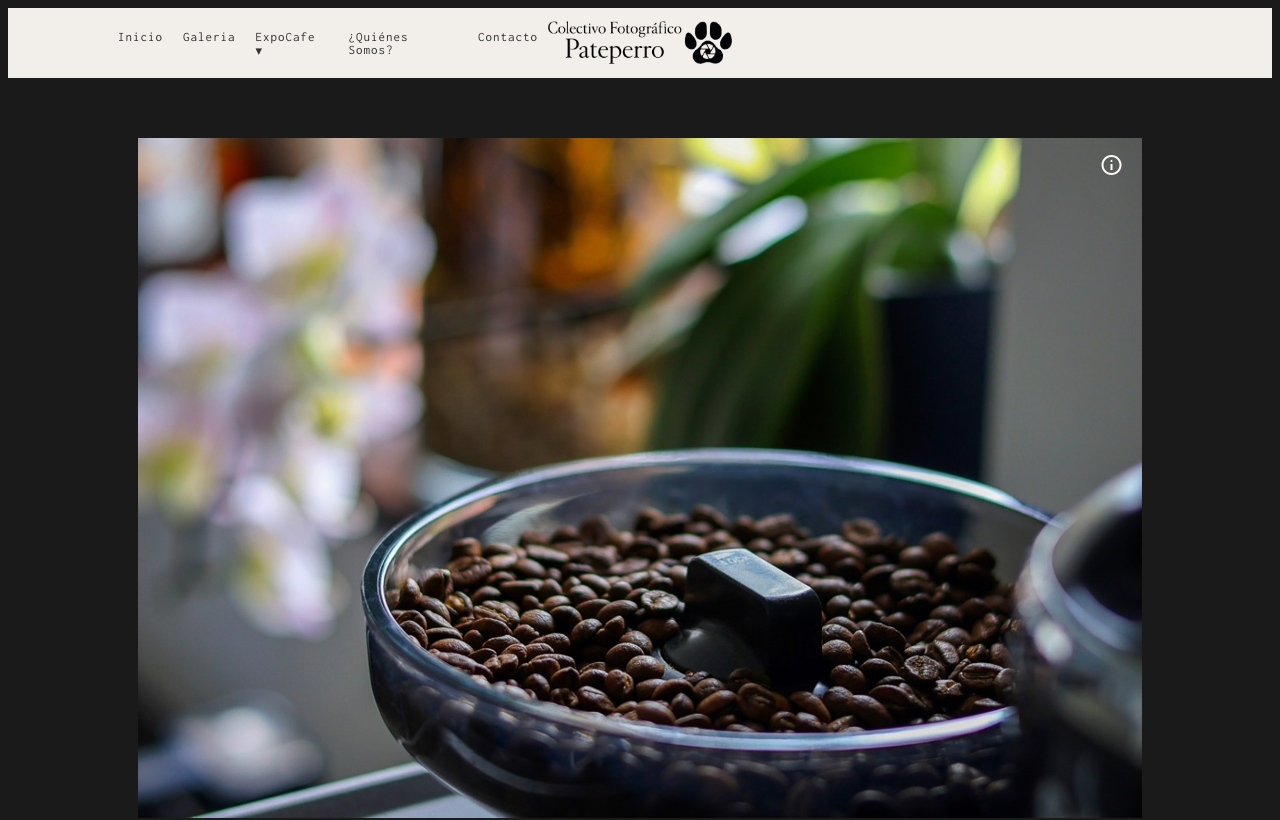
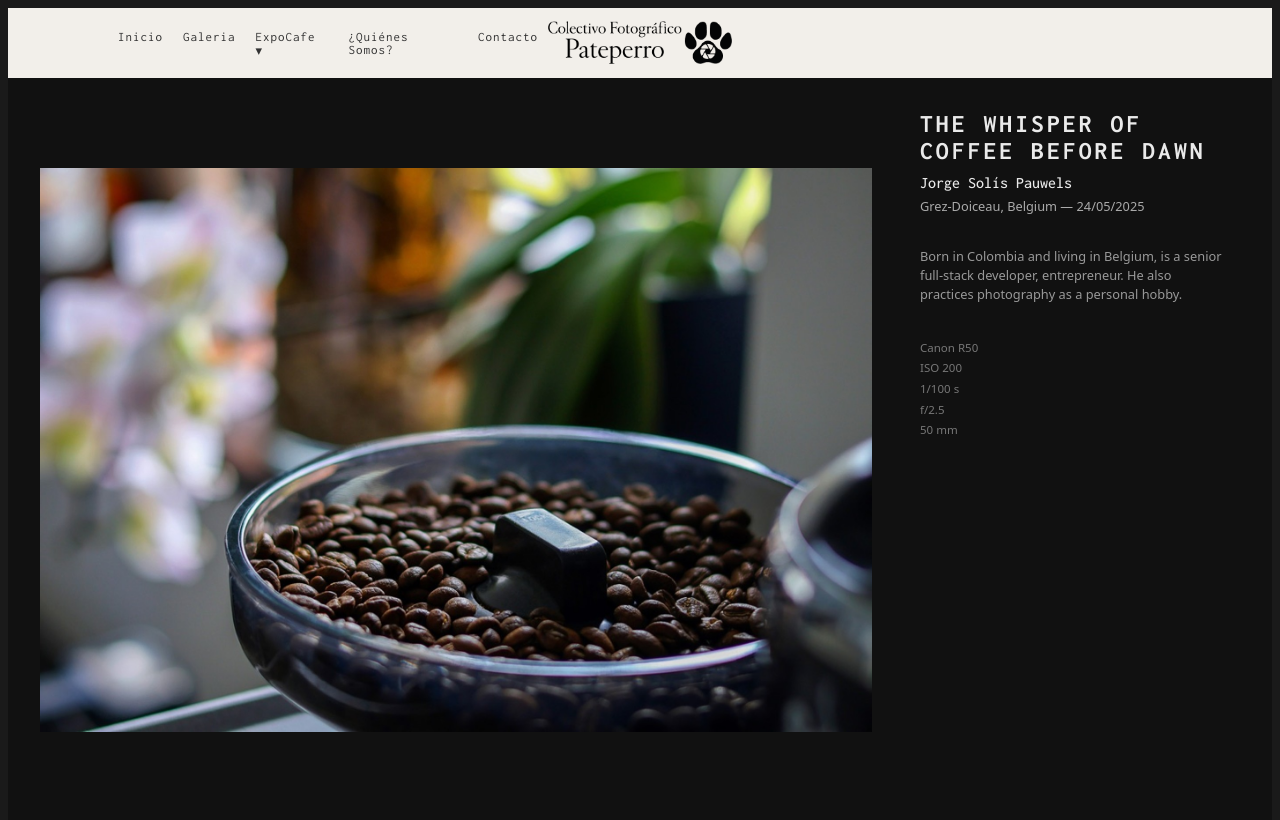
Before and after one commit to danielr2120/Pateperro_V1, a React (Vite) app: page /Pateperro_V1/expocafe/galeria/1 in a window 1280 px wide. Shown: the top 820 px of the page. Built offline with nearby package versions, Linux system fonts and the light colour scheme.

Commit message:
Se agrega descripcion autor y descripcion foto

```diff
--- a/src/data/imagenes.json
+++ b/src/data/imagenes.json
@@ -1,13 +1,14 @@
 [
-  {
+{
     "id": 1,
-    "seccion":"GaleriaExpoCafe",
+    "seccion": "GaleriaExpoCafe",
     "url": "/Pateperro_V1/ExpoCafe/Cafe1.jpg",
     "nombre": "The whisper of coffee before dawn",
     "lugar": "Grez-Doiceau, Belgium",
     "autor": "Jorge Solís Pauwels",
     "fecha": "24/05/2025",
     "descripcion_autor": "Born in Colombia and living in Belgium, is a senior full-stack developer, entrepreneur. He also practices photography as a personal hobby.",
+    "descripcion_foto": "",
     "camara": "Canon R50",
     "especificaciones": {
       "ISO": 200,
@@ -18,13 +19,14 @@
   },
   {
     "id": 2,
-    "seccion":"GaleriaExpoCafe",
+    "seccion": "GaleriaExpoCafe",
     "url": "/Pateperro_V1/ExpoCafe/Cafe2.jpg",
     "nombre": "El ritual del filtrado",
     "lugar": "Bogotá, Colombia",
     "autor": "Rafael Saavedra Arias",
     "fecha": "",
-    "descripcion": "",
+    "descripcion_autor": "",
+    "descripcion_foto": "Esta fotografía fue tomada durante una noche de octubre de 2014, cuando se celebraba el primer aniversario de Café Bourbón en Bogotá. En la escena, una pareja de amigos tostaba y servía café. Tras varios intentos y reveses, hoy son conocidos como Café Tropicalia y han sido seleccionados en los últimos dos años como uno de los diez mejores sitios de café del mundo.",
     "camara": "NIKON D810",
     "especificaciones": {
       "ISO": 3200,
@@ -35,13 +37,14 @@
   },
   {
     "id": 3,
-    "seccion":"GaleriaExpoCafe",
+    "seccion": "GaleriaExpoCafe",
     "url": "/Pateperro_V1/ExpoCafe/Cafe3.png",
     "nombre": "Viejo Norte",
     "lugar": "Boston, USA",
     "autor": "Juan Uribe",
     "fecha": "",
-    "descripcion": "",
+    "descripcion_autor": "Fotógrafo aficionado con mas preguntas que respuestas",
+    "descripcion_foto": "Esta fue la primera de muchas fotografías dedicadas al mundo del café. La fachada se alzaba como un portal donde el mármol oscuro, las letras doradas y la cálida mampostería evocaban una sensación de permanencia en medio de un mundo acelerado.",
     "camara": "iPhone 13",
     "especificaciones": {
       "ISO": 40,
@@ -52,14 +55,15 @@
   },
   {
     "id": 4,
-    "seccion":"GaleriaExpoCafe",
+    "seccion": "GaleriaExpoCafe",
     "url": "/Pateperro_V1/ExpoCafe/Cafe4.jpg",
     "nombre": "Granos de café en rama",
     "lugar": "Ipiales, Colombia",
     "autor": "",
     "fecha": "",
-    "descripcion": "",
-    "camara": "Canon Canon PowerShot SX70 HS",
+    "descripcion_autor": "",
+    "descripcion_foto": "Es mirar de cerca el contraste de colores que hacen de este cultivo uno de los más hermosos.",
+    "camara": "Canon PowerShot SX70 HS",
     "especificaciones": {
       "ISO": 400,
       "Velocidad_obturacion": "1/1000 s",
@@ -69,13 +73,14 @@
   },
   {
     "id": 5,
-    "seccion":"GaleriaExpoCafe",
+    "seccion": "GaleriaExpoCafe",
     "url": "/Pateperro_V1/ExpoCafe/Cafe5.png",
     "nombre": "El sabor de un buen café",
     "lugar": "Jardín, Colombia",
     "autor": "Mónica Uribe",
     "fecha": "",
-    "descripcion": "",
+    "descripcion_autor": "Fotografia aficionada con gusto por las fotos de aves y paisajes",
+    "descripcion_foto": "Más que una bebida, el café es un vínculo. Detrás de ese sabor excepcional, existe el esfuerzo incansable de familias caficultoras que ponen su experiencia y corazón en el cultivo. Es ese amor el que viaja desde el campo hasta tu mesa, transformándose en la excusa perfecta para compartir.",
     "camara": "Panasonic DMC-G3",
     "especificaciones": {
       "ISO": 160,
@@ -86,13 +91,14 @@
   },
   {
     "id": 6,
-    "seccion":"GaleriaExpoCafe",
+    "seccion": "GaleriaExpoCafe",
     "url": "/Pateperro_V1/ExpoCafe/Cafe6.jpg",
     "nombre": "HAPPY MEMORIES",
     "lugar": "Popayán, Colombia",
     "autor": "Shawn Coumbe",
     "fecha": "",
-    "descripcion": "",
+    "descripcion_autor": "",
+    "descripcion_foto": "",
     "camara": "SONY ILCE-7CR",
     "especificaciones": {
       "ISO": 250,
@@ -103,14 +109,15 @@
   },
   {
     "id": 7,
-    "seccion":"GaleriaExpoCafe",
+    "seccion": "GaleriaExpoCafe",
     "url": "/Pateperro_V1/ExpoCafe/Cafe7.png",
     "nombre": "EN EL PUNTO",
     "lugar": "Duitama, Colombia",
     "autor": "Santiago Sandoval Abril",
     "fecha": "",
-    "descripcion": "",
-    "camara": "Cámara SONY ILCE-6400",
+    "descripcion_autor": "Fotógrafo, pero también actor, creador, pensador. Miembro del  colectivo Pateperro, camina con la cámara como quien lleva un espejo. Su arte no busca verdades absolutas, sino dudas necesarias. Cada imagen suya es un intento de eternidad.",
+    "descripcion_foto": "",
+    "camara": "SONY ILCE-6400",
     "especificaciones": {
       "ISO": 2000,
       "Velocidad_obturacion": "1/60 s",
@@ -120,14 +127,15 @@
   },
   {
     "id": 8,
-    "seccion":"GaleriaExpoCafe",
+    "seccion": "GaleriaExpoCafe",
     "url": "/Pateperro_V1/ExpoCafe/Cafe8.png",
     "nombre": "A MITAD DE CAMINO",
     "lugar": "Bogotá DC, Colombia",
     "autor": "Luis Alberto Celis G.",
     "fecha": "",
-    "descripcion": "",
-    "camara": "Cámara NIKON D7100",
+    "descripcion_autor": "Fotógrafo Colombiano que se mueve entre el Diseño Gráfico y la Gestión Cultural, con estrecha relación con la producción, manejo de imagen y docencia en esa área en la Odontología. En su fotografía explorativa presenta su visión al intentar descifrar el transcurrir de la vida en el bullicio de la ciudad en la que desarrolla buena parte de su trabajo y el de otros sitios que visita con la misma intención.",
+    "descripcion_foto": "Un pare para respirar\nun sorbo de un buen tinto para meditar.",
+    "camara": "NIKON D7100",
     "especificaciones": {
       "ISO": 1600,
       "Velocidad_obturacion": "1/800 s",
@@ -137,13 +145,14 @@
   },
   {
     "id": 9,
-    "seccion":"GaleriaExpoCafe",
+    "seccion": "GaleriaExpoCafe",
     "url": "/Pateperro_V1/ExpoCafe/Cafe9.png",
     "nombre": "RITUAL DE LA TARDE",
     "lugar": "Ipiales, Colombia",
     "autor": "Karim",
     "fecha": "",
-    "descripcion": "",
+    "descripcion_autor": "",
+    "descripcion_foto": "Un rincón acogedor donde el café, la dulzura y la calidez se juntan, un momento perfecto para detenerse y disfrutar.",
     "camara": "Apple iPhone 17",
     "especificaciones": {
       "ISO": 100,
@@ -154,13 +163,14 @@
   },
   {
     "id": 10,
-    "seccion":"GaleriaExpoCafe",
+    "seccion": "GaleriaExpoCafe",
     "url": "/Pateperro_V1/ExpoCafe/Cafe10.png",
     "nombre": "EXPRESIONES",
     "lugar": "Pittsburgh, USA",
     "autor": "Juan Uribe",
     "fecha": "",
-    "descripcion": "",
+    "descripcion_autor": "Fotógrafo aficionado con mas preguntas que respuestas",
+    "descripcion_foto": "La idea era capturar el trabajo de la barista y rendir homenaje a su pericia y la alquimia silenciosa y rigurosa de la trastienda que transforma un simple grano de café en una taza perfecta",
     "camara": "iPhone 13",
     "especificaciones": {
       "ISO": 400,
@@ -171,13 +181,14 @@
   },
   {
     "id": 11,
-    "seccion":"GaleriaExpoCafe",
+    "seccion": "GaleriaExpoCafe",
     "url": "/Pateperro_V1/ExpoCafe/Cafe11.png",
     "nombre": "LOS BÁRBAROS",
     "lugar": "Café Luvina, Bogotá DC, Colombia",
     "autor": "Javier Solís",
     "fecha": "",
-    "descripcion": "",
+    "descripcion_autor": "Fotógrafo de formación autodidacta. Con otros Pateperros ha realizado talleres de formación, principalmente de fotografía química. Ha expuesto su obra documental en Colombia, España, Argentina y Brasil. Viene de la vieja escuela Blanco y Negro, todavía fotografía con película; combina procesos digitales usando equipamento analógico antiguo y muestra lúdicamente los fundamentos de la fotografía",
+    "descripcion_foto": "Vigente como nunca, esta frase de Tzvetan Todorov, era el fondo de una reflexión en la Librería Luvina; un capuchino hermosamente servido era el pretexto para hacer una foto del momento. Concurríamos allí cada jueves para hablar de todo menos de fotografía. Corría el año 2008 y aún los celulares no eran tan inteligentes, una incipiente cámara del Sony Ericson fue suficiente para registrar lo profundo de esta frase",
     "camara": "",
     "especificaciones": {
       "ISO": "-",
@@ -188,13 +199,14 @@
   },
   {
     "id": 12,
-    "seccion":"GaleriaExpoCafe",
+    "seccion": "GaleriaExpoCafe",
     "url": "/Pateperro_V1/ExpoCafe/Cafe12.jpg",
     "nombre": "GRECA",
     "lugar": "Bogotá DC, Colombia",
     "autor": "Juan Carlos Pachón",
     "fecha": "",
-    "descripcion": "",
+    "descripcion_autor": "",
+    "descripcion_foto": "",
     "camara": "",
     "especificaciones": {
       "ISO": "-",
@@ -205,13 +217,14 @@
   },
   {
     "id": 13,
-    "seccion":"GaleriaExpoCafe",
+    "seccion": "GaleriaExpoCafe",
     "url": "/Pateperro_V1/ExpoCafe/Cafe13.jpg",
     "nombre": "VIA LACTEA",
     "lugar": "Ipiales, Colombia",
     "autor": "Javier Solís",
     "fecha": "",
-    "descripcion": "",
+    "descripcion_autor": "",
+    "descripcion_foto": "Era irónico lo que observaba en ese instante. Un café Latte en leche “deslactosada”,; revolví inadvertidamente la figura que dibujó el Barista como cuando el viento deshace un mándala de arena, y allí mágicamente apareció la Milky Way.",
     "camara": "iPhone 13 mini",
     "especificaciones": {
       "ISO": 160,
@@ -222,14 +235,15 @@
   },
   {
     "id": 14,
-    "seccion":"GaleriaExpoCafe",
+    "seccion": "GaleriaExpoCafe",
     "url": "/Pateperro_V1/ExpoCafe/Cafe14.jpg",
     "nombre": "COLOR, AROMA Y SABOR",
     "lugar": "Ipiales, Colombia",
     "autor": "Diego Javier Romo",
     "fecha": "",
-    "descripcion": "",
-    "camara": "Canon Canon PowerShot SX70 HS",
+    "descripcion_autor": "Fotógrafo con especial interés en capturar imágenes de Naturaleza y Paisajes, su esencia, color y majestuosidad",
+    "descripcion_foto": "Refleja en colores el cambio que experimenta un buen grano de café hasta quedar listo para disfrutar.",
+    "camara": "Canon PowerShot SX70 HS",
     "especificaciones": {
       "ISO": 400,
       "Velocidad_obturacion": "1/25 s",
@@ -237,6 +251,43 @@
       "Lente": "-"
     }
   },
+    {
+    "id": 15,
+    "seccion": "GaleriaExpoCafe",
+    "url": "/Pateperro_V1/ExpoCafe/Cafe15.jpg",
+    "nombre": "LONGPLAY BALADA",
+    "lugar": "Pedregal, Colombia",
+    "autor": "David Alvarado Quiñonez",
+    "fecha": "",
+    "descripcion_autor": "Entusiasta de la fotografía nacido en Ipiales nariño, en el año 2005. En sus fotografías plasma un poco de lo que siente al ver las situaciones que pasan alrededor de su vida y trata de anclar puntos clave en forma de imágenes que lograrán llevarlo de vuelta por un momento a ese punto en especifico de su trayectoria.",
+    "descripcion_foto": "",
+    "camara": "Apple iPhone 12",
+    "especificaciones": {
+      "ISO": 32,
+      "Velocidad_obturacion": "1/120 s",
+      "Apertura": "f/1.6",
+      "Lente": ""
+    }
+  },
+  {
+    "id": 16,
+    "seccion": "GaleriaExpoCafe",
+    "url": "/Pateperro_V1/ExpoCafe/Cafe16.jpg",
+    "nombre": "CAFETRACTER",
+    "lugar": "Bogotá DC, Colombia",
+    "autor": "Alejandro Pérez",
+    "fecha": "",
+    "descripcion_autor": "Fotógrafo y artista visual colombo-noruego cuya obra explora la memoria, el cuerpo y las tensiones entre naturaleza, tecnología y sociedad. Su práctica se sitúa en la intersección entre la fotografía artística, la instalación y la investigación visual, con una mirada marcada por la experiencia migratoria y la observación crítica de los sistemas contemporáneos de producción, consumo y representación.\nNacido en Colombia y radicado durante décadas en Noruega, Pérez desarrolla un lenguaje visual que dialoga con paisajes culturales híbridos: la memoria latinoamericana, la estética nórdica y los conflictos globales de la modernidad tardía. Sus imágenes y proyectos abordan temas como la identidad en tránsito, la ecología política, la relación humano-animal y las huellas de la industria sobre el cuerpo y el territorio.",
+    "descripcion_foto": "",
+    "camara": "Apple iPhone 12",
+    "especificaciones": {
+      "ISO": "-",
+      "Velocidad_obturacion": "-",
+      "Apertura": "-",
+      "Lente": "-"
+    }
+  },
+
     {
     "id": 1,
     "seccion": "test",
@@ -277,13 +328,7 @@
     "id": 7,
     "seccion": "test",
     "url": "/Pateperro_V1/test/Img7.jpg",
-    "nombre": "",
-    "lugar": "",
-    "autor": "",
-    "fecha": "",
-    "descripcion": "",
-    "camara": "",
-    "especificaciones": ""
+    "autor": ""
   }
 
 ]
--- a/src/index.css
+++ b/src/index.css
@@ -300,139 +300,108 @@ footer {
   display: flex;
   justify-content: center;
   align-items: center;
-  width: 100%;
-  min-height: 100vh;
+  width: 70%;
+  min-height: 80vh;
   padding: 40px;
   box-sizing: border-box;
 }
 
-.imagen-detalle img {
-  max-width: 100%;
-  max-height: 80vh;
-  object-fit: contain;
+.imagen-detalle {
+  width: 100%;
+  background-color: #111;
+  display: flex;
+  justify-content: center;
+  align-items: center;
+  padding: 2rem;
+  box-sizing: border-box;
 }
 
 .detalle-contenido {
-  display: flex;
-  gap: 40px;
-  align-items: stretch;
+  display: grid;
+  grid-template-columns: minmax(0, 1fr) 320px;
+  gap: 3rem;
+  width: 100%;
+  max-width: 1400px;
   height: calc(100vh - 120px);
-
+  align-items: center;
 }
 
 .detalle-imagen {
+  width: 100%;
+  height: 100%;
   display: flex;
-  flex-direction: column;
   align-items: center;
+  justify-content: center;
 }
 
 .detalle-imagen img {
   max-width: 100%;
-  max-height: 100%;
+  max-height: 85vh;
   object-fit: contain;
+  display: block;
 }
 
-.pie-imagen {
-  margin-top: 8px;
-  font-size: 1rem;
-  color: rgba(255, 255, 255, 0.6);
-  font-style: italic;
+.detalle-texto {
+  height: 100%;
+  overflow-y: auto;
+  padding-right: 1rem;
+  font-family: system-ui, -apple-system, BlinkMacSystemFont, sans-serif;
+  color: #eaeaea;
+}
+.titulo-obra {
+  font-size: 1.6rem;
+  letter-spacing: 0.12em;
+  margin: 0 0 0.6rem 0;
+  text-transform: uppercase;
 }
 
-.detalle-lateral {
-  flex: 1;
-  display: flex;
-  flex-direction: column;
-  gap: 20px;
+.autor-obra {
+  font-size: 1rem;
+  font-weight: 500;
+  margin: 0 0 0.4rem 0;
 }
 
-.detalle-autor {
-  color: #eaeaea;
-  font-size: 0.9rem;
-  opacity: 0.8;
-  text-align: center;
+.meta-obra {
+  font-size: 0.8rem;
+  color: #aaa;
+  margin: 0 0 2rem 0;
+}
+.descripcion-foto {
+  font-size: 0.95rem;
+  line-height: 1.6;
+  margin-bottom: 1.6rem;
+  color: #f0f0f0;
 }
 
-.detalle-comentarios {
-  margin-top: 20px;
-  flex: 1;
-  overflow-y: auto;
-  margin-top: 10px;
-  padding-right: 6px;
+.descripcion-autor {
+  font-size: 0.8rem;
+  line-height: 1.5;
+  color: #999;
+  margin-bottom: 2.2rem;
+}
+.ficha-tecnica {
+  list-style: none;
+  padding: 0;
+  margin: 0;
+  font-size: 0.72rem;
+  color: #777;
 }
 
-.detalle-comentario p {
-  white-space: normal;
-  overflow-wrap: break-word;
-  word-break: break-word;
+.ficha-tecnica li {
+  margin-bottom: 0.35rem;
 }
 
-.escribe-comentario {
-  background: #2a2a2a;
-  padding: 15px;
-  border-radius: 12px;
-  display: flex;
-  gap: 10px;
+.detalle-texto::-webkit-scrollbar {
+  width: 6px;
 }
 
-.escribe-comentario textarea {
-  flex: 1;
-  background: #1e1e1e;
-  color: #fff;
-  border: none;
-  border-radius: 8px;
-  padding: 10px;
-  resize: none;
+.detalle-texto::-webkit-scrollbar-thumb {
+  background-color: rgba(255, 255, 255, 0.15);
+  border-radius: 3px;
 }
 
-.escribe-comentario button {
-  background: #c6c5c5;
-  border: none;
-  color: black;
-  padding: 0 16px;
-  border-radius: 8px;
-  cursor: pointer;
-  transition: background 0.3s ease;
-}
-
-.escribe-comentario button:hover{
-  background-color: var(--color-acento);
-}
-
-.detalle-comentario {
-  background: #222;
-  margin-top: 12px;
-  padding: 12px;
-  border-radius: 10px;
-}
-
-.detalle-comentario strong {
-  display: block;
-  margin-bottom: 5px;
-}
-.info-icon {
-  position: absolute;
-  top: 10px;
-  right: 10px;
-  color: white;
-  padding: 5px 8px;
-  border-radius: 40%;
-  cursor: pointer;
-  font-size: 18px;
-  text-align: center;
-}
-
-.tooltip {
-  position: absolute;
-  top: 30px;
-  right: 0;
-  background-color: rgba(0,0,0,0.4);
-  color: white;
-  padding: 8px 12px;
-  border-radius: 5px;
-  font-size: 14px;
-  white-space: nowrap;
-  z-index: 10;
+.detalle-texto::-webkit-scrollbar-track {
+  background: transparent;
 }
 
 @media (max-width: 768px) {
@@ -500,11 +469,28 @@ footer {
     padding: 20px;
   }
   .detalle-contenido {
+    display: flex;
     flex-direction: column;
+    gap: 1.5rem;
     height: auto;
+    padding: 1rem;
+  }
+
+  .detalle-imagen {
+    width: 100%;
+    height: auto;
+    padding: 0;
   }
 
   .detalle-imagen img {
-    max-height: 60vh;
+    max-height: 70vh;
+    width: 100%;
+    object-fit: contain;
+  }
+
+  .detalle-texto {
+    height: auto;
+    overflow: visible;
+    padding-right: 0;
   }
 }
--- a/src/pages/ImagenDetalle.jsx
+++ b/src/pages/ImagenDetalle.jsx
@@ -1,12 +1,11 @@
 import { useParams, useLocation } from "react-router-dom";
-import { useEffect, useRef, useState } from "react";
+import { useEffect, useRef} from "react";
 import images from "../data/imagenes.json";
 
 function ImagenDetalle() {
   const { id } = useParams();
   const location = useLocation();
   const imageRef = useRef(null);
-  const [showTooltip, setShowTooltip] = useState(false);
 
   let seccion = "";
   if (location.pathname.startsWith("/expocafe")) {
@@ -35,46 +34,63 @@ function ImagenDetalle() {
   return (
     <main className="imagen-detalle">
       <div className="detalle-contenido">
-        <div className="detalle-imagen" style={{ position: "relative" }}>
+
+        <div className="detalle-imagen">
           <img
             src={image.url}
             alt={image.nombre || image.autor}
             ref={imageRef}
           />
-          <div className="info-icon"
-            onMouseEnter={() => setShowTooltip(true)}
-            onMouseLeave={() => setShowTooltip(false)}
-          >
-          <link rel="stylesheet" href="https://fonts.googleapis.com/css2?family=Material+Symbols+Outlined:opsz,wght,FILL,GRAD@24,400,0,0&icon_names=info" />
-          <span class="material-symbols-outlined">
-          info
-          </span>
-          {showTooltip && (
-            <div className="tooltip">
-              <strong>{image.camara}</strong>
-              <br />
-              <strong>{image.especificaciones.ISO}</strong>
-              <br />
-              <strong>{image.especificaciones.Velocidad_obturacion}</strong>
-              <br />
-              <strong>{image.especificaciones.Apertura}</strong>
-              <br />
-              <strong>{image.especificaciones.lente}</strong>
-              <br />
-            </div>
+        </div>
+
+        <aside className="detalle-texto">
+
+          {image.nombre && (
+            <h1 className="titulo-obra">{image.nombre}</h1>
           )}
-          </div>
-          <span className="pie-imagen">
-            <strong>{image.nombre} - {image.autor}</strong>
-            <br />
-            <strong>{image.lugar}</strong>
-            <br />
-            <strong>{image.fecha}</strong>
-          </span>
-        </div>
+
+          {image.autor && (
+            <h2 className="autor-obra">{image.autor}</h2>
+          )}
+
+          {(image.lugar || image.fecha) && (
+            <p className="meta-obra">
+              {image.lugar}
+              {image.fecha && ` — ${image.fecha}`}
+            </p>
+          )}
+
+          {image.descripcion_foto && (
+            <p className="descripcion-foto">
+              {image.descripcion_foto}
+            </p>
+          )}
+
+          {image.descripcion_autor && (
+            <p className="descripcion-autor">
+              {image.descripcion_autor}
+            </p>
+          )}
+
+          {image.especificaciones && (
+            <ul className="ficha-tecnica">
+              {image.camara && <li>{image.camara}</li>}
+              {image.especificaciones.ISO && <li>ISO {image.especificaciones.ISO}</li>}
+              {image.especificaciones.Velocidad_obturacion && (
+                <li>{image.especificaciones.Velocidad_obturacion}</li>
+              )}
+              {image.especificaciones.Apertura && (
+                <li>{image.especificaciones.Apertura}</li>
+              )}
+              {image.especificaciones.Lente && (
+                <li>{image.especificaciones.Lente}</li>
+              )}
+            </ul>
+          )}
+
+        </aside>
       </div>
     </main>
-  );
+  )
 }
-
 export default ImagenDetalle;
```
